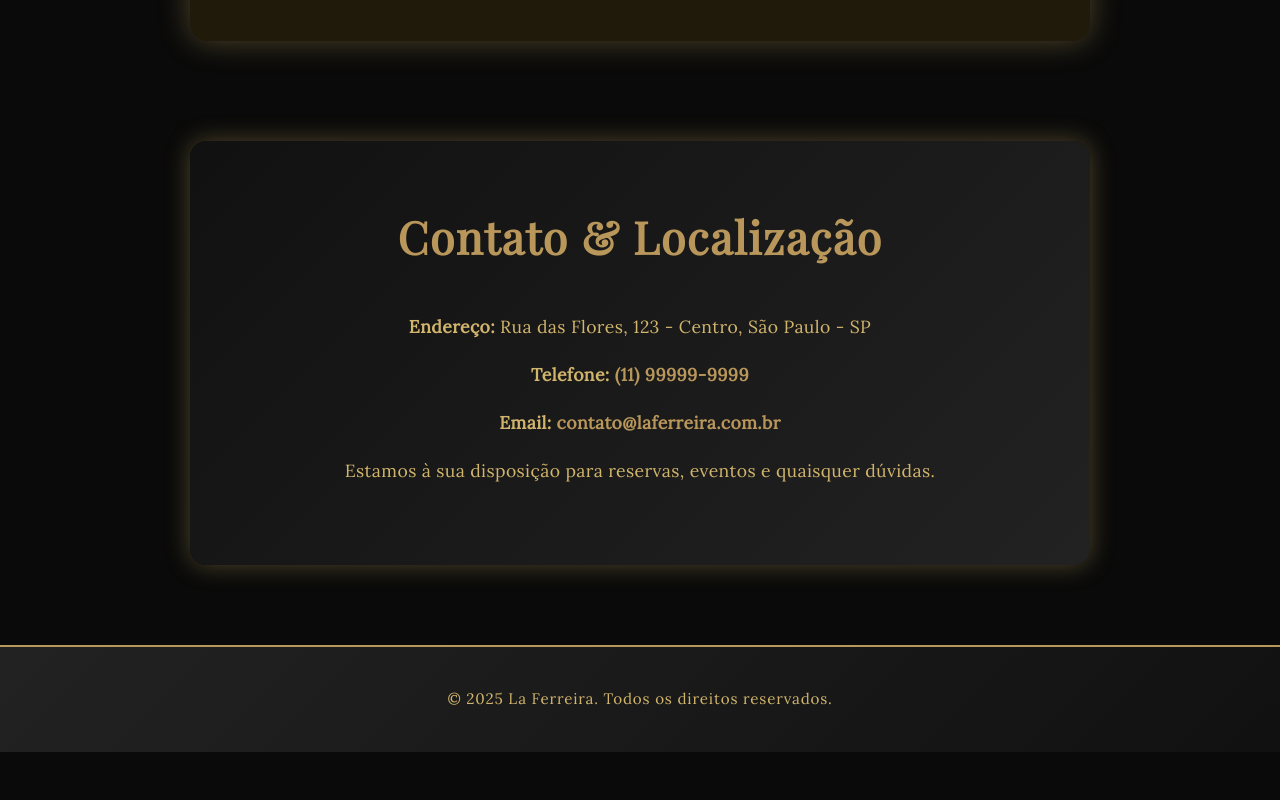
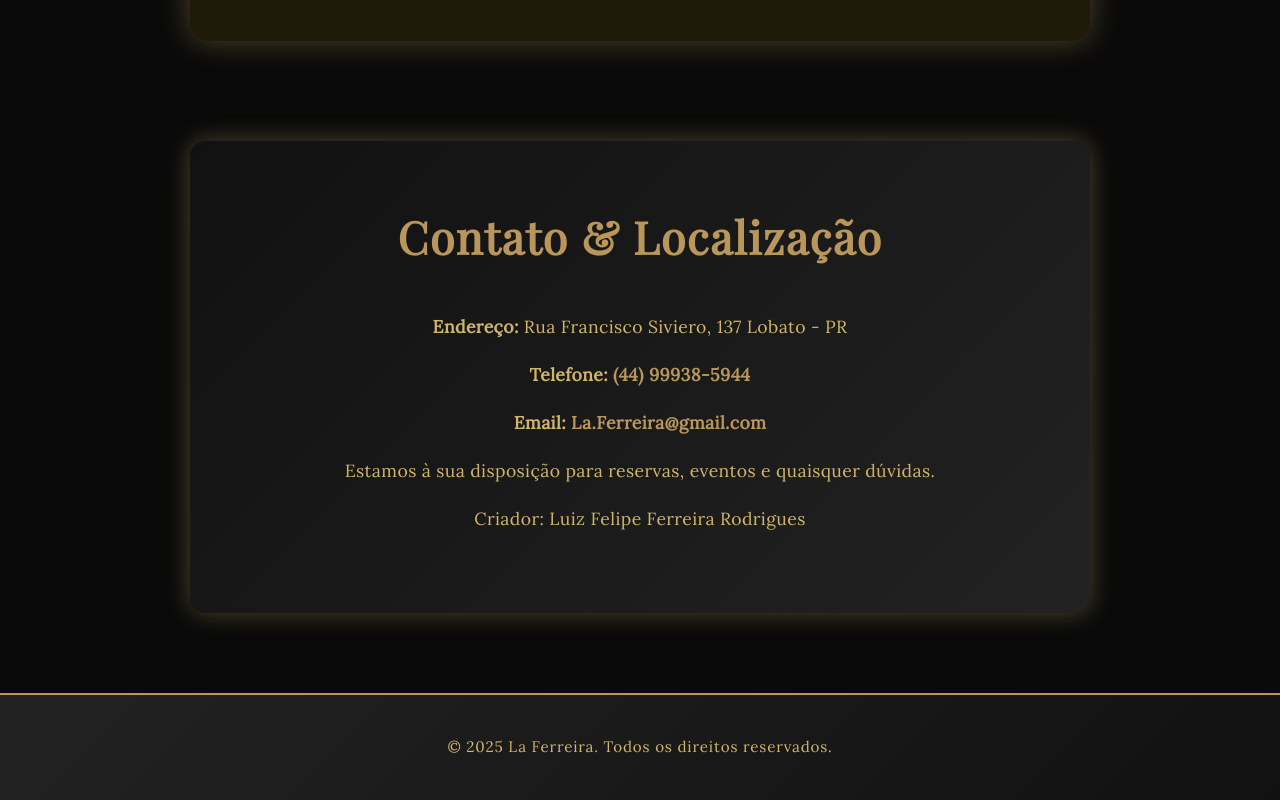
Before and after one commit to lzfelipe09/LuizFelipe2-B, a plain HTML site: page index.html in a window 1280 px wide. Shown: the part 3962-4762 px from the top of the page. Before the commit the page ends 4714 px from the top, so only its background shows below. Drawn offline with nearby package versions, Linux system fonts and the light colour scheme.

Commit message:
É o Luiz

```diff
--- a/index.html
+++ b/index.html
@@ -519,10 +519,11 @@
 
   <section id="contato" class="container">
     <h2>Contato & Localização</h2>
-    <p><strong>Endereço:</strong> Rua das Flores, 123 - Centro, São Paulo - SP</p>
-    <p><strong>Telefone:</strong> <a href="tel:+5511999999999">(11) 99999-9999</a></p>
-    <p><strong>Email:</strong> <a href="mailto:contato@laferreira.com.br">contato@laferreira.com.br</a></p>
+    <p><strong>Endereço:</strong> Rua Francisco Siviero, 137 Lobato - PR</p>
+    <p><strong>Telefone:</strong> <a href="tel:+5511999999999">(44) 99938-5944</a></p>
+    <p><strong>Email:</strong> <a href="mailto:contato@laferreira.com.br">La.Ferreira@gmail.com</a></p>
     <p>Estamos à sua disposição para reservas, eventos e quaisquer dúvidas.</p>
+    <p>Criador: Luiz Felipe Ferreira Rodrigues</p>
   </section>
 
   <footer>
```
